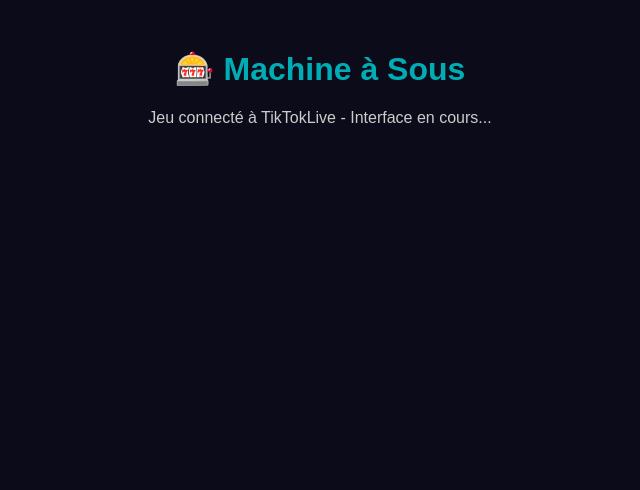
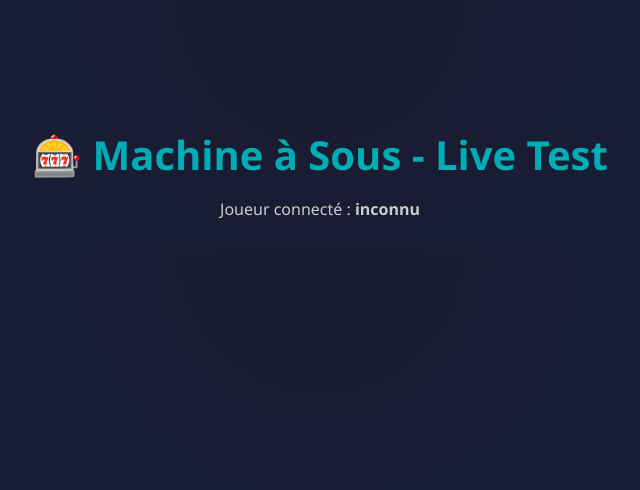
Before and after one commit to Hgopn/Plateforme, a Flask app: template templates/slot.html in a window 1280 px wide. Shown: the top 490 px of the page, without its empty margins (320-960 px from the left). Run offline with Flask 3, Linux system fonts and the light colour scheme; the template is opened without the code that fills it, so the values that code supplies are empty; some libraries are stand-ins or nearby versions.

Commit message:
feat: ajout interface slot.html affichage live

```diff
--- a/secret.py
+++ b/secret.py
@@ -57,6 +57,7 @@ def index():
 @app.route("/slot")
 def slot():
     username = request.args.get("username", "inconnu")
+    print(f"🚀 Connexion TikTok demandée pour : {username}")
     create_tiktok_client(username)
     return render_template("slot.html", username=username)
 
--- a/templates/slot.html
+++ b/templates/slot.html
@@ -2,15 +2,74 @@
 <html lang="fr">
 <head>
   <meta charset="UTF-8">
-  <title>Machine à Sous - UnisPlay</title>
+  <title>🎰 Machine à Sous - Test Live</title>
+  <script src="https://cdn.socket.io/4.5.4/socket.io.min.js"></script>
   <style>
-    body { background: #0b0b1a; color: white; text-align: center; font-family: Arial; }
-    h1 { color: #00adb5; margin-top: 50px; }
+    body {
+      background: radial-gradient(circle at top, #1a1a2e, #16213e);
+      color: white;
+      font-family: 'Segoe UI', sans-serif;
+      text-align: center;
+      margin: 0;
+      padding-top: 100px;
+    }
+    h1 { font-size: 2.5em; color: #00adb5; margin-bottom: 10px; }
     p { color: #ccc; }
+    #events {
+      margin-top: 30px;
+      display: flex;
+      flex-direction: column;
+      align-items: center;
+      gap: 10px;
+    }
+    .event {
+      background: rgba(255, 255, 255, 0.05);
+      border: 1px solid rgba(255, 255, 255, 0.1);
+      padding: 10px 20px;
+      border-radius: 8px;
+      width: 400px;
+      text-align: left;
+      box-shadow: 0 0 10px rgba(0,173,181,0.2);
+      animation: fadeIn 0.3s ease-in-out;
+    }
+    @keyframes fadeIn {
+      from { opacity: 0; transform: translateY(10px); }
+      to { opacity: 1; transform: translateY(0); }
+    }
   </style>
 </head>
 <body>
-  <h1>🎰 Machine à Sous</h1>
-  <p>Jeu connecté à TikTokLive - Interface en cours...</p>
+  <h1>🎰 Machine à Sous - Live Test</h1>
+  <p>Joueur connecté : <b id="username"></b></p>
+  <div id="events"></div>
+
+  <script>
+    // Récupère le nom du joueur dans l’URL
+    const urlParams = new URLSearchParams(window.location.search);
+    const username = urlParams.get("username") || "inconnu";
+    document.getElementById("username").innerText = username;
+
+    // Connecte Socket.IO au namespace du joueur
+    const socket = io(`/${username}`);
+
+    socket.on("connect", () => {
+      console.log("✅ Connecté au serveur Socket.IO pour " + username);
+    });
+
+    socket.on("gift", data => {
+      addEvent(`🎁 ${data.user} a envoyé ${data.gift} x${data.repeat}`);
+    });
+
+    socket.on("like", data => {
+      addEvent(`❤️ ${data.user} a envoyé ${data.likes} likes`);
+    });
+
+    function addEvent(message) {
+      const div = document.createElement("div");
+      div.className = "event";
+      div.innerText = message;
+      document.getElementById("events").prepend(div);
+    }
+  </script>
 </body>
 </html>
```
Also changed, not shown: MEP.txt (+8 -0 lines).
